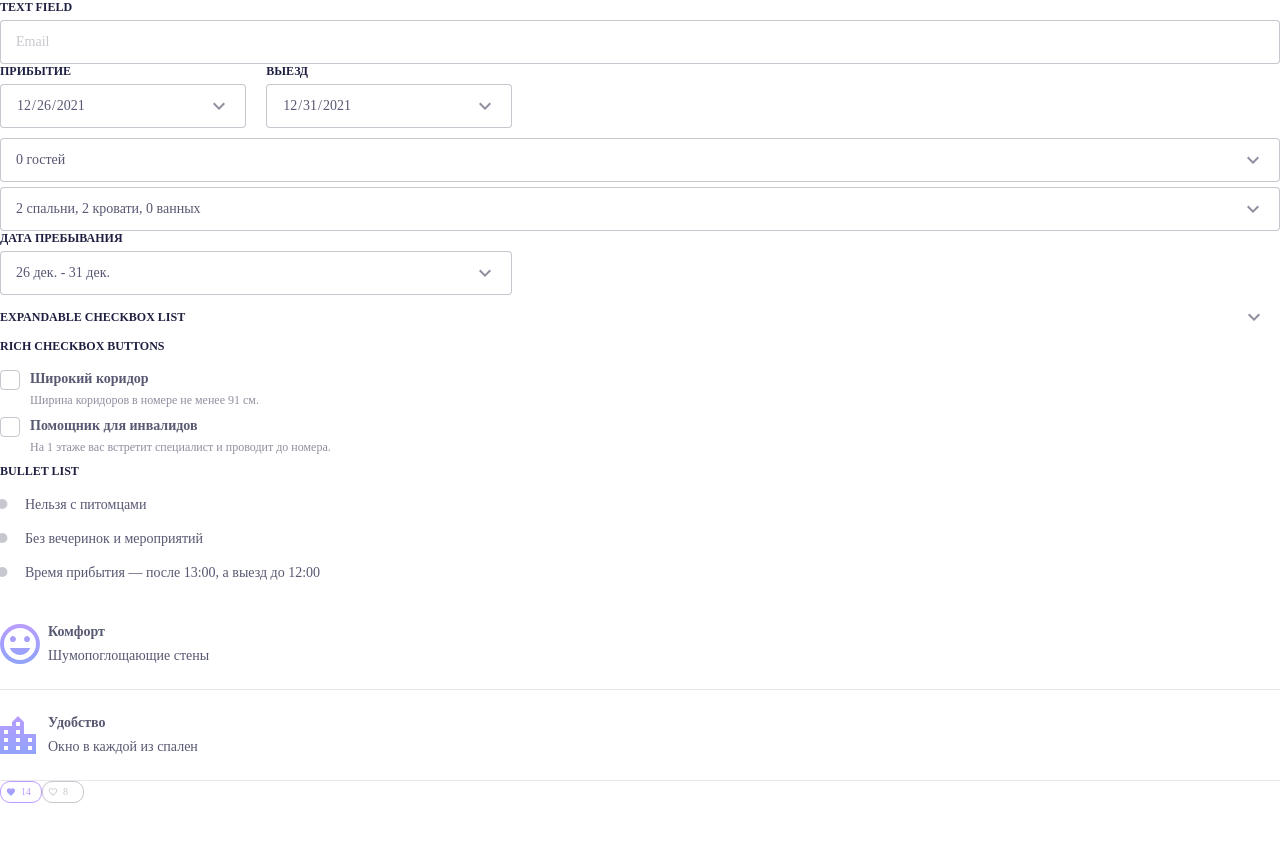
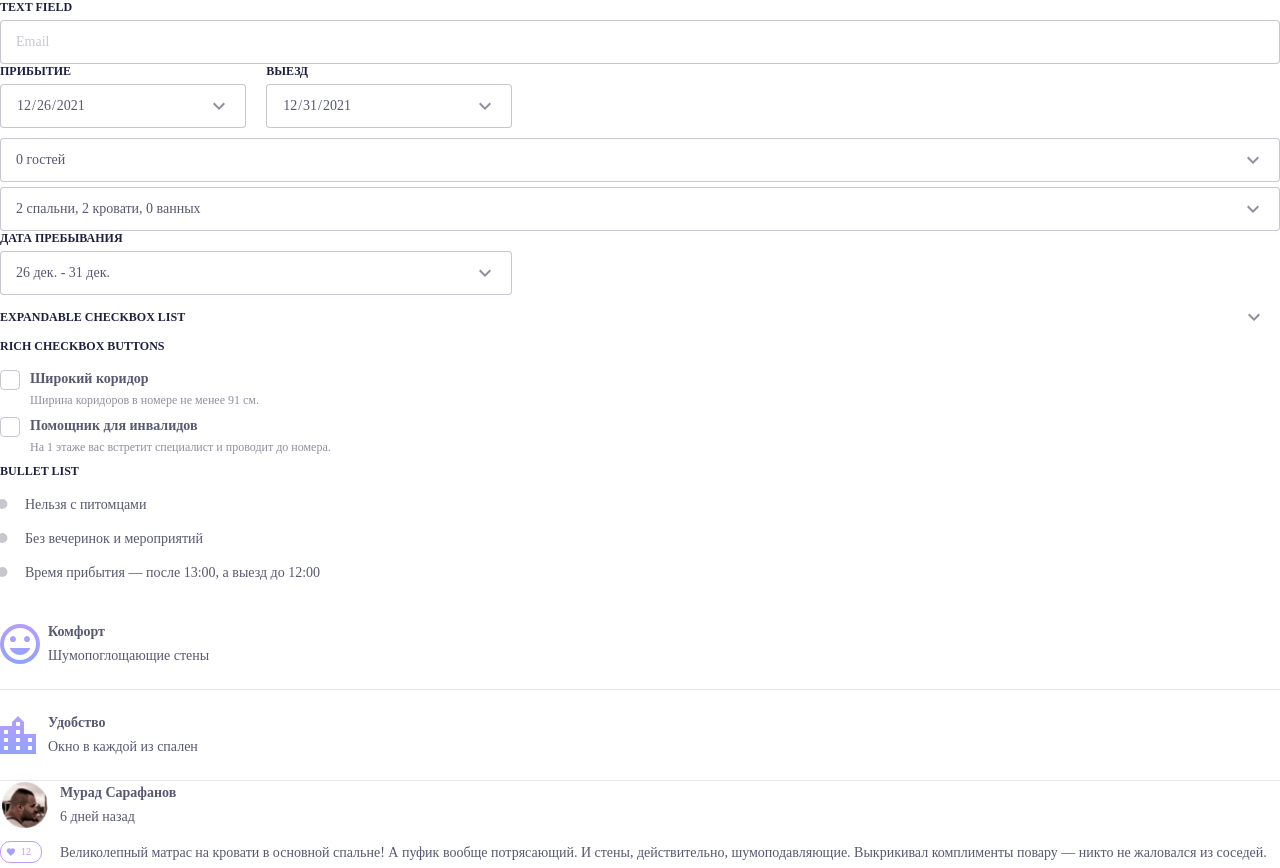
Before and after one commit to Ga11et/hotelBooking, a React (Create React App) app: page / in a window 1280 px wide. Before the commit the page ends 808 px from the top, so only its background shows below. Built offline with nearby package versions, Linux system fonts and the light colour scheme.

Commit message:
added comment component

```diff
--- a/src/App.tsx
+++ b/src/App.tsx
@@ -7,16 +7,25 @@ import { Options } from "./components/options/options"
 import { RichCkeckList } from "./components/richcheckboxlist/rickchecklist"
 import image1 from './assets/image1.svg'
 import image2 from './assets/image2.svg'
-import { LikeButton } from "./components/likebutton/likebutton"
+import person1 from './assets/person1.jpg'
+import { Comment, data } from "./components/comment/comment"
 
 const richCheckboxData = [
-  {label: 'Широкий коридор', describtion: 'Ширина коридоров в номере не менее 91 см.'},
-  {label: 'Помощник для инвалидов', describtion: 'На 1 этаже вас встретит специалист  и проводит до номера.'},
+  { label: 'Широкий коридор', describtion: 'Ширина коридоров в номере не менее 91 см.' },
+  { label: 'Помощник для инвалидов', describtion: 'На 1 этаже вас встретит специалист  и проводит до номера.' },
 ]
 const optionsData = [
-  {image: image1, name: 'Комфорт', describtion: 'Шумопоглощающие стены'},
-  {image: image2, name: 'Удобство', describtion: 'Окно в каждой из спален'}
+  { image: image1, name: 'Комфорт', describtion: 'Шумопоглощающие стены' },
+  { image: image2, name: 'Удобство', describtion: 'Окно в каждой из спален' }
 ]
+const commentData: data = {
+  avatar: person1,
+  isTouched: true,
+  likes: 12,
+  message: 'Великолепный матрас на кровати в основной спальне! А пуфик вообще потрясающий. И стены, действительно, шумоподавляющие. Выкрикивал комплименты повару — никто не жаловался из соседей.',
+  name: 'Мурад Сарафанов',
+  publication: new Date(2021, 11, 20)
+}
 
 export const App = () => {
   return (
@@ -30,8 +39,7 @@ export const App = () => {
       <RichCkeckList name="rich Checkbox Buttons" data={richCheckboxData} />
       <BulletList name="Bullet list" data={['Нельзя с питомцами', 'Без вечеринок и мероприятий', 'Время прибытия — после 13:00, а выезд до 12:00']} />
       <Options data={optionsData} />
-      <LikeButton isTouched={false} likes={14} />
-      <LikeButton isTouched={true} likes={8} />
+      <Comment data={commentData} />
     </div>
   )
 }
--- /dev/null
+++ b/src/components/comment/comment.module.css
@@ -0,0 +1,22 @@
+.commentContainer{
+    display: grid;
+    grid-template-columns: 50px 1fr;
+    grid-template-rows: 50px auto;
+    grid-gap: 10px;
+}
+.commentContainer > img{
+    width: 100%;
+}
+.commentContainer .authorContainer label{
+    font-size: 14px;
+    line-height: 24px;
+    font-weight: 700;
+    color: var(--grey-75);
+}
+.commentContainer p{
+    font-size: 14px;
+    line-height: 24px;
+    font-weight: 400;
+    color: var(--grey-75);
+    margin: 0;
+}
--- /dev/null
+++ b/src/components/comment/comment.tsx
@@ -0,0 +1,49 @@
+import { FC } from "react";
+import { LikeButton } from "../likebutton/likebutton";
+import css from './comment.module.css'
+
+export type data = {
+    avatar: string
+    name: string
+    publication: Date
+    likes: number
+    isTouched: boolean
+    message: string
+}
+
+type props = {
+    data: data
+}
+
+export const Comment:FC<props> = ({ data }) => {
+
+    const ModOneCondition = (value: number) => {
+        return value % 10 === 1 && (value > 20 || value < 10)
+    }
+    const ValueCondition = (value: number) => {
+        return value % 10 > 4 || value % 10 === 0 || (value < 20 && value > 10)
+    }
+    const ValueWithConditions = (value: number, optionOne: string, optionsTwo: string, optionThree: string) => {
+        return value.toString() + (ModOneCondition(value) ? optionOne : (ValueCondition(value) ? optionsTwo : optionThree))
+    }
+
+    const today = new Date()
+    const publicationDate = ValueWithConditions(today.getDate() - data.publication.getDate(), ' день назад', ' дней назад', ' дня назад')
+
+
+
+    return <section className={css.commentContainer}>
+        <img src={data.avatar} alt='avatar' />
+        <div className={css.authorContainer}>
+            <label>{data.name}</label>
+            <p>{publicationDate}</p>
+        </div>
+        <div className={css.likeContainer}>
+            <LikeButton likes={data.likes} isTouched={data.isTouched} />
+        </div>
+        <div className={css.messageContainer}>
+            <p>{data.message}</p>
+        </div>
+    </section>
+
+}
--- a/src/components/input/input.tsx
+++ b/src/components/input/input.tsx
@@ -7,15 +7,16 @@ type props = {
     value?: string
     readonly?: boolean
     isWithIndicator?: boolean
+    placeholder?: string
     type: HTMLInputTypeAttribute
-    placeholder?: string,
+    fieldType: 'default' | 'masked' | 'subscribtion'
 
-    onFocus?: (event: any) => void
-    onClick?: (event: any) => void
-    onBlur?: (event: any) => JQuery<HTMLElement>
+
+    onFocus?: React.FocusEventHandler<HTMLInputElement> | undefined
+    onClick?: React.MouseEventHandler<HTMLInputElement> | undefined
 }
 
-export const Input: FC<props> = ({name, type, placeholder, onClick, id, value, onBlur, onFocus, readonly = false, isWithIndicator = false}) => {
+export const Input: FC<props> = ({name, type, placeholder, onClick, id, value, onFocus, readonly = false, isWithIndicator = false}) => {
     return <div className={css.field}>
         {name && <h3>{name}</h3>}
         <input type={type}
@@ -23,7 +24,6 @@ export const Input: FC<props> = ({name, type, placeholder, onClick, id, value, o
             placeholder={placeholder}
             onClick={onClick && onClick}
             onFocus={onFocus && onFocus}
-            onBlur={onBlur && onBlur}
             id={id && id}
             value={value !== undefined ? value : undefined}
             className={isWithIndicator ? css.withIndicator : undefined} />
--- a/src/components/likebutton/likebutton.tsx
+++ b/src/components/likebutton/likebutton.tsx
@@ -10,12 +10,12 @@ type props = {
 
 export const LikeButton:FC<props> = ({ likes, isTouched }) => {
     return <>
-        {isTouched ? <div className={css.button}>
-            <img src={emptyLike} alt="likeImage" />
+        {isTouched ? <div className={css.activeButton}>
+            <img src={filledLike} alt="likeImage" />
             <label>{likes}</label>
         </div>
-        : <div className={css.activeButton}>
-            <img src={filledLike} alt="likeImage" />
+        : <div className={css.button}>
+            <img src={emptyLike} alt="likeImage" />
             <label>{likes}</label>
         </div>}
     </>
```
Also changed, not shown: src/assets/person1.jpg (added).
